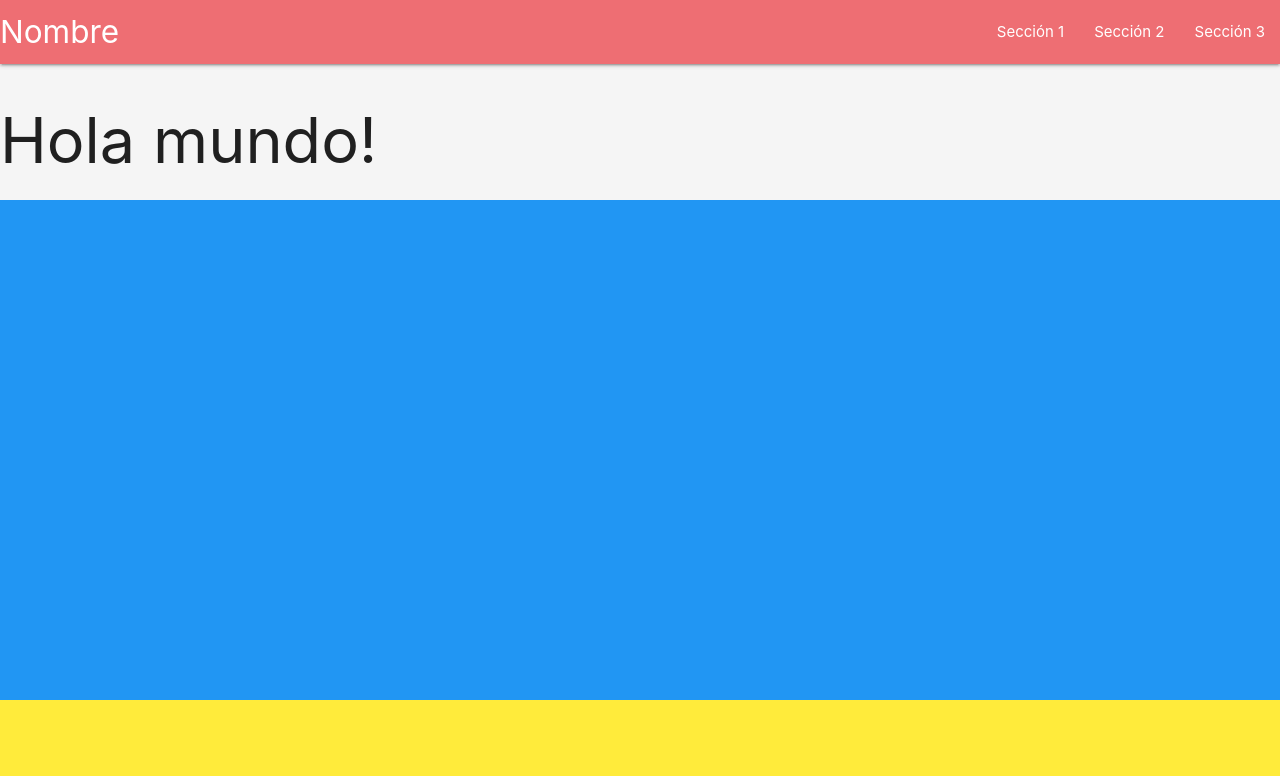
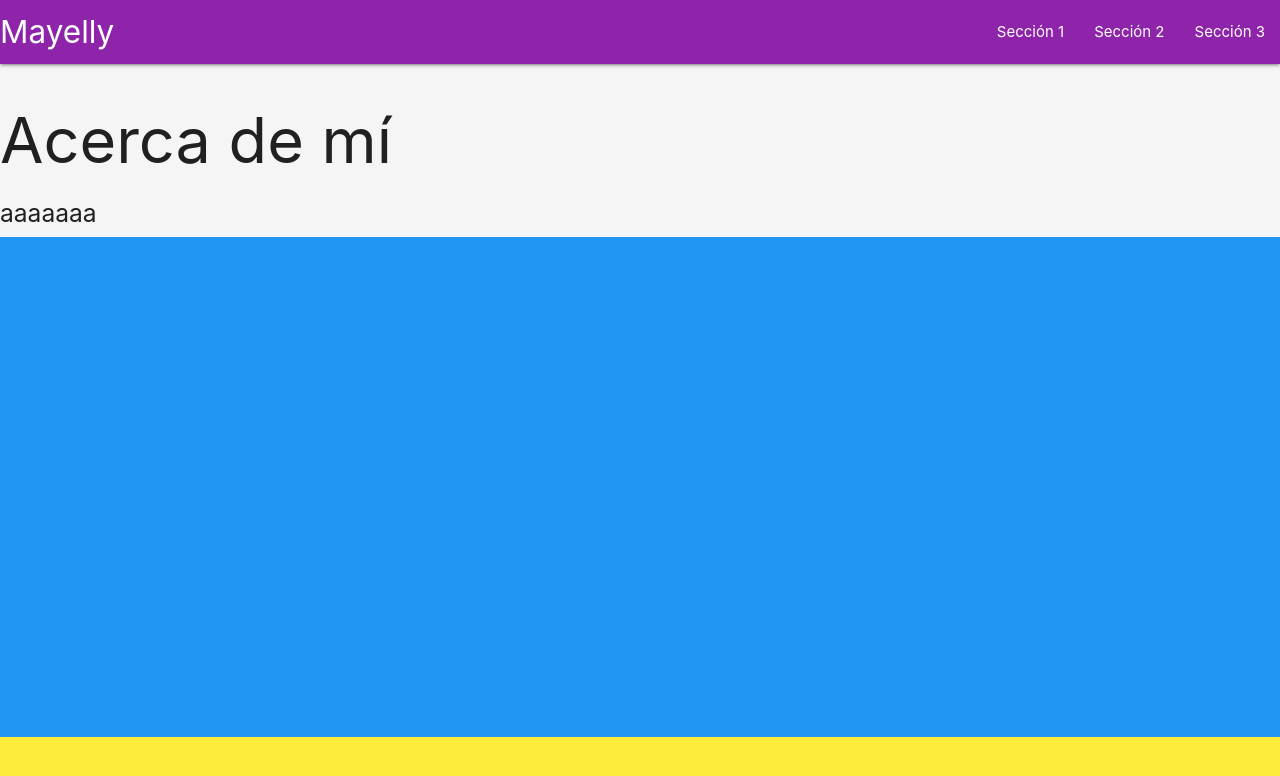
Before and after one commit to mayelly/mayelly.github.io, a plain HTML site: page index.html in a window 1280 px wide. Shown: the top 776 px of the page. Drawn offline with nearby package versions, Linux system fonts and the light colour scheme.

Commit message:
seccion de inicio modificaco

```diff
--- a/index.html
+++ b/index.html
@@ -18,8 +18,8 @@
     <script src="https://cdnjs.cloudflare.com/ajax/libs/materialize/0.97.8/js/materialize.min.js"></script>
     <div class="navbar-fixed">
         <nav>
-            <div class="nav-wrapper">
-                <a href="#" class="brand-logo">Nombre</a>
+            <div class="nav-wrapper #8e24aa purple darken-1">
+                <a href="#" class="brand-logo">Mayelly</a>
                 <ul id="nav-mobile" class="right hide-on-med-and-down">
                     <li><a href="#seccion1">Sección 1</a></li>
                     <li><a href="#seccion2">Sección 2</a></li>
@@ -28,7 +28,8 @@
             </div>
         </nav>
     </div>
-    <h1>Hola mundo!</h1>
+    <h1>Acerca de mí</h1>
+    <h5> aaaaaaa </h5>
     <div id="seccion1" class="seccion blue"></div>
     <div id="seccion2" class="seccion yellow"></div>
     <div id="seccion3" class="seccion red"></div>
```
Also changed, not shown: 1 other file.
